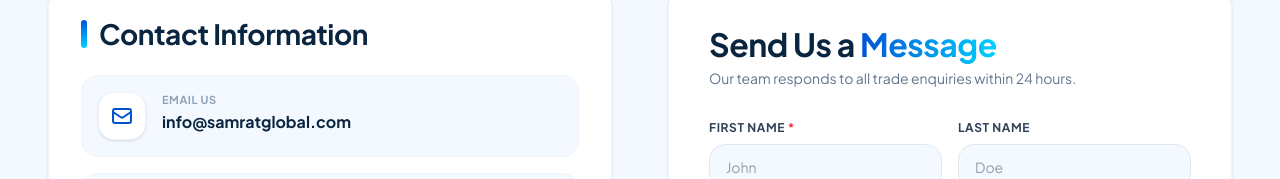
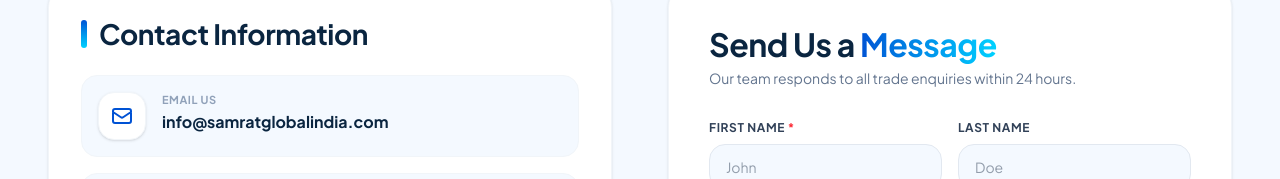
Before and after one commit to mumbaiops45/samaratglobal, a Next.js app: page /contact in a window 1280 px wide. Shown: the part 773-952 px from the top of the page. Built offline with nearby package versions, Linux system fonts and the light colour scheme.

Commit message:
update email

```diff
--- a/src/app/component/Footer.jsx
+++ b/src/app/component/Footer.jsx
@@ -126,8 +126,8 @@ const Footer = () => {
     },
     {
       icon: Mail,
-      href: "mailto:info@samratglobal.com",
-      content: "info@samratglobal.com",
+      href: "mailto:info@samratglobalindia.com",
+      content: "info@samratglobalindia.com",
     },
   ];
 
--- a/src/app/contact/ContactPage.jsx
+++ b/src/app/contact/ContactPage.jsx
@@ -163,8 +163,8 @@ const ContactPage = () => {
     {
       icon: <HiOutlineMail className="text-xl sm:text-2xl text-[#0052D4]" />,
       title: "Email Us",
-      value: "info@samratglobal.com",
-      link: "mailto:info@samratglobal.com",
+      value: "info@samratglobalindia.com",
+      link: "mailto:info@samratglobalindia.com",
     },
     {
       icon: <IoMdCall className="text-xl sm:text-2xl text-[#00D2FF]" />,
```
